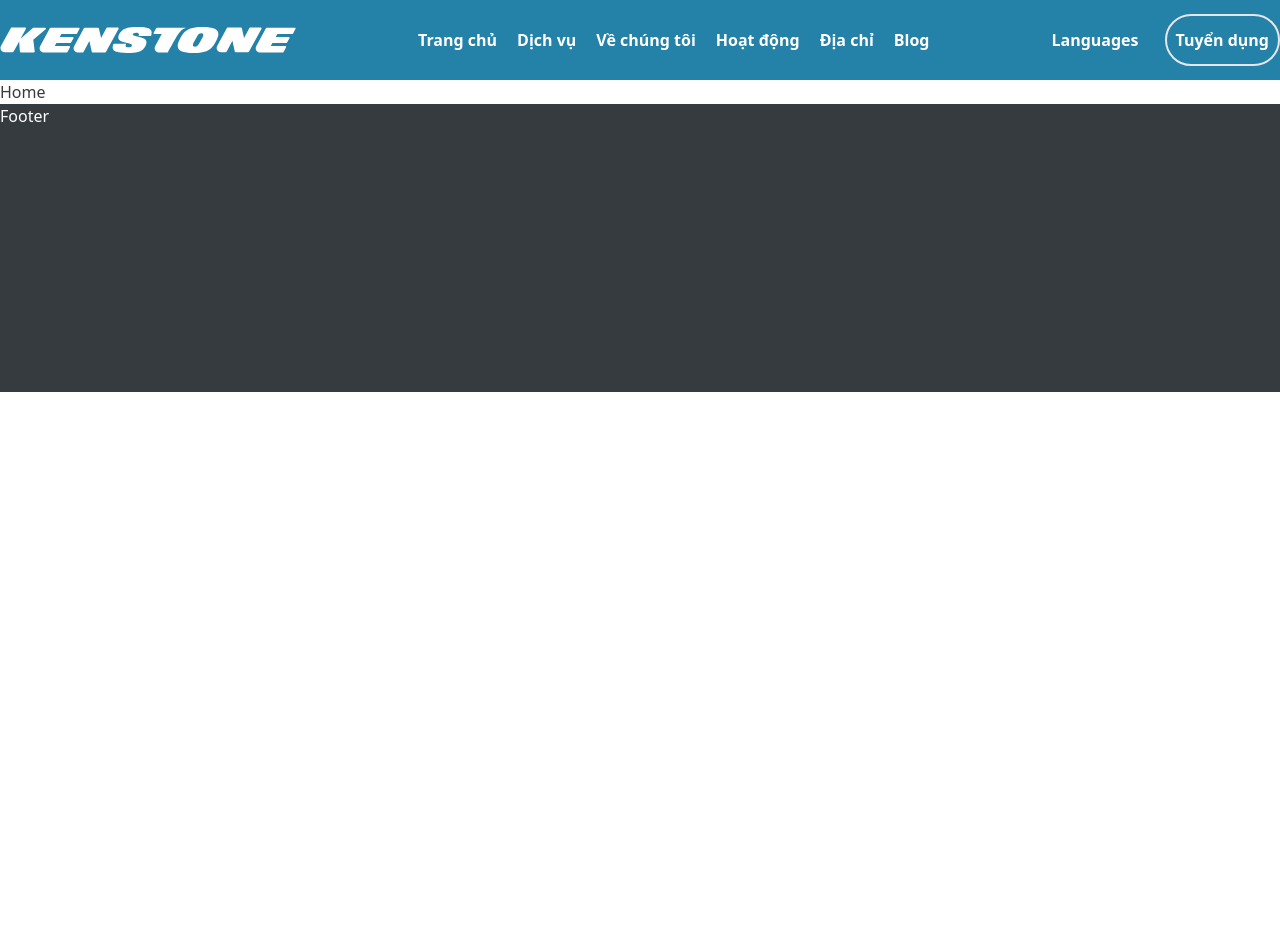
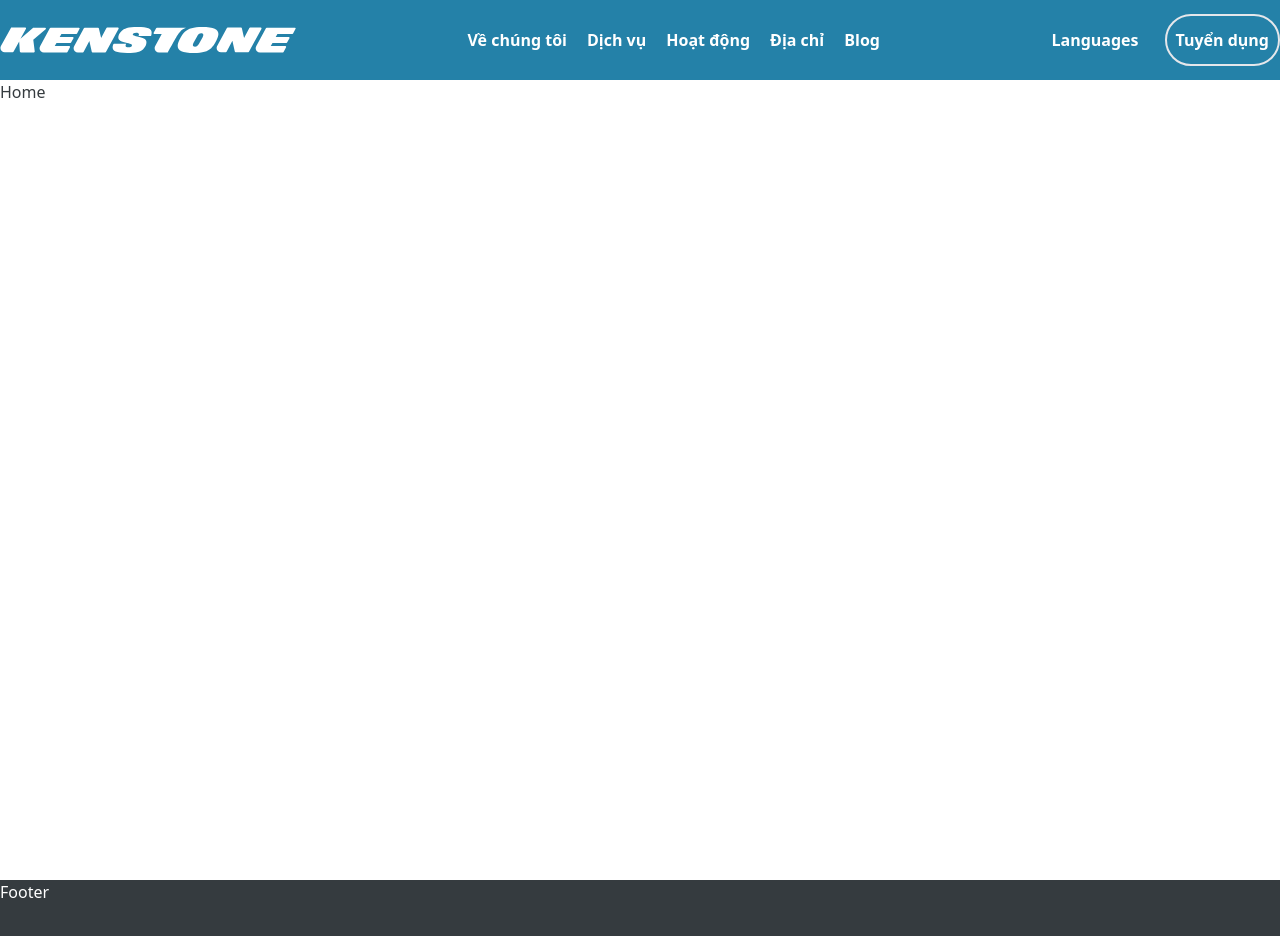
Before and after one commit to vtit6109/KSV, a React (Vite) app in the folder front-end/: page / in a window 1280 px wide. Shown: the top 936 px of the page. Before the commit the page ends 800 px from the top, so only its background shows below. Built offline with nearby package versions, Linux system fonts and the light colour scheme; some icons are missing.

Commit message:
fix navbar, add hover effect, etc..

```diff
--- a/front-end/src/App.css
+++ b/front-end/src/App.css
@@ -5,3 +5,7 @@
 body {
   @apply text-[#353b3f];
 }
+
+* {
+  @apply scroll-smooth;
+}
--- a/front-end/src/components/Footer/Footer.jsx
+++ b/front-end/src/components/Footer/Footer.jsx
@@ -2,7 +2,7 @@ import React from 'react';
 
 const Footer = () => {
   return (
-    <footer className=' bg-[#353B3F] h-72'>
+    <footer id='footer' className=' bg-[#353B3F] h-72'>
       <div className='container'>
         <p className='text-white'>Footer</p>
       </div>
--- a/front-end/src/components/Header/Header.jsx
+++ b/front-end/src/components/Header/Header.jsx
@@ -1,35 +1,28 @@
-import React from 'react';
-import { Link, NavLink } from 'react-router-dom';
+import React, { useRef } from 'react';
+import { Link } from 'react-router-dom';
 import './header.css';
 import logo from '../../assets/logo.svg';
 import { FaAngleDown } from 'react-icons/fa6';
 
 const nav_items = [
   {
-    label: 'Trang chủ',
-    href: '/',
+    label: 'Về chúng tôi',
+    href: '#about',
   },
   {
     label: 'Dịch vụ',
-    href: '/services',
-  },
-  {
-    label: 'Về chúng tôi',
-    href: '/about',
+    href: '#services',
   },
   {
     label: 'Hoạt động',
-    href: '/activities',
+    href: '#activities',
   },
   {
     label: 'Địa chỉ',
-    href: '/locations',
-  },
-  {
-    label: 'Blog',
-    href: '/blog',
+    href: '#footer',
   },
 ];
+
 const Header = () => {
   return (
     <header className=' bg-primary-blue h-20'>
@@ -39,21 +32,12 @@ const Header = () => {
             <img src={logo} alt='' className=' w-[296px]' />
           </Link>
 
-          <nav>
-            <ul className='nav flex items-center gap-5'>
-              {nav_items.map((item, index) => (
-                <li key={index}>
-                  <NavLink to={item.href}>{item.label}</NavLink>
-                </li>
-              ))}
-            </ul>
-          </nav>
+          <Nav items={nav_items} />
 
           <div className=' flex items-center text-white font-bold'>
-            <p className=' cursor-pointer'>Languages</p>
-            <FaAngleDown />
+            <LanguagesBox />
             <div className=' ml-[10px] px-[9px] py-3 border-2 rounded-[250px]'>
-              Tuyển dụng
+              <Link to='/careers'>Tuyển dụng</Link>
             </div>
           </div>
         </div>
@@ -62,4 +46,51 @@ const Header = () => {
   );
 };
 
+const Nav = ({ items }) => {
+  return (
+    <nav className='nav'>
+      {items.map((item, index) => (
+        <p key={index}>
+          <a href={item.href}>
+            {item.label}
+            <span></span>
+          </a>
+        </p>
+      ))}
+      <p>
+        <Link to='/blog'>
+          Blog
+          <span></span>
+        </Link>
+      </p>
+    </nav>
+  );
+};
+
+const LanguagesBox = () => {
+  const languagesBoxRef = useRef();
+
+  const showLanguagesBox = () => {
+    languagesBoxRef.current?.classList.toggle('opacity-100');
+  };
+
+  return (
+    <div
+      className='flex items-center cursor-pointer relative'
+      onClick={showLanguagesBox}
+    >
+      <p>Languages</p>
+      <FaAngleDown />
+      <div ref={languagesBoxRef} className='language-box'>
+        <div>
+          <p className='active'>Việt Nam</p>
+        </div>
+        <div className=' cursor-not-allowed'>
+          <p>English</p>
+        </div>
+      </div>
+    </div>
+  );
+};
+
 export default Header;
--- a/front-end/src/components/Header/header.css
+++ b/front-end/src/components/Header/header.css
@@ -1,7 +1,35 @@
-.nav li {
-  @apply text-white font-bold;
+.nav {
+  @apply flex items-center gap-5
 }
 
-.nav li:hover {
-  @apply opacity-80;
+.nav p a {
+  @apply relative text-white font-bold
 }
+
+.nav p span {
+  @apply border-b w-full block opacity-0 transition-all duration-300 absolute h-2
+}
+
+.nav p:hover span {
+  @apply h-0 opacity-100
+}
+
+.language-box {
+  @apply absolute w-full shadow-md rounded bg-white top-full opacity-0 transition-all overflow-hidden
+}
+
+.language-box div {
+  @apply py-1 pl-1
+}
+
+.language-box p {
+  @apply text-primary-blue transition-all
+}
+
+.language-box p.active {
+  @apply border-b
+}
+
+.language-box div:hover {
+  @apply bg-slate-200
+}
--- a/front-end/src/pages/Home.jsx
+++ b/front-end/src/pages/Home.jsx
@@ -1,7 +1,11 @@
 import React from 'react';
 
 const Home = () => {
-  return <div className='container'>Home</div>;
+  return (
+    <div className='container'>
+      <div className=' h-screen'>Home</div>
+    </div>
+  );
 };
 
 export default Home;
```
